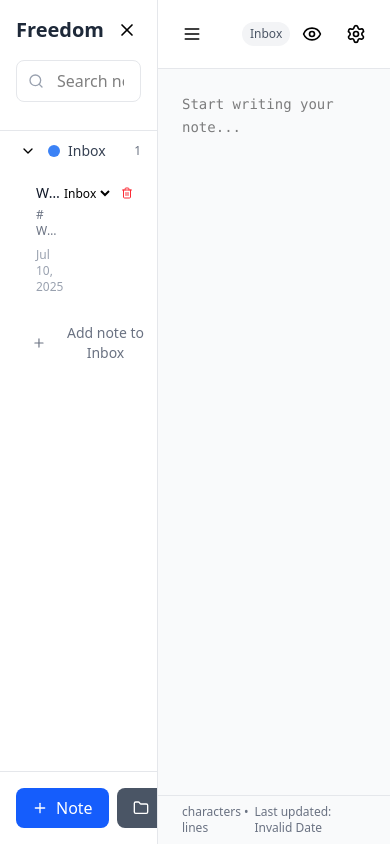
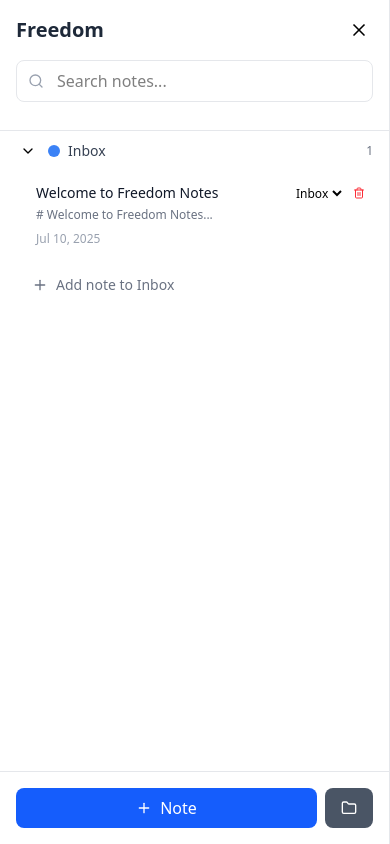
Before and after one commit to erdum/freedom-notes, a React (Vite) app: page / in a window 390 px wide. Built offline with nearby package versions, Linux system fonts and the light colour scheme.

Commit message:
Fix: Sidebar layout issue fixed

```diff
--- a/src/App.jsx
+++ b/src/App.jsx
@@ -22,7 +22,7 @@ function App() {
       <Sidebar />
 
       {/* Main Content */}
-      <div className="flex-1 flex flex-col">
+      <div className="flex-1 flex flex-col overflow-hidden">
         <Topbar />
         {/*<Tagsbar />*/}
         <Editor />
--- a/src/components/Sidebar/index.jsx
+++ b/src/components/Sidebar/index.jsx
@@ -18,9 +18,7 @@ function Sidebar() {
   const createNewNote = useStore((state) => state.createNewNote);
 
   return (
-    <div className={`bg-white border-r border-gray-200 flex flex-col transition-all duration-300 ${
-        sidebarOpen ? 'w-80' : 'w-0'
-      } overflow-hidden`}>
+    <div className={`bg-white border-r border-gray-200 flex flex-col transition-all duration-300 overflow-hidden shrink-0 ${sidebarOpen ? 'w-screen md:w-80' : 'w-0'} overflow-hidden`}>
 
       {/* Header */}
       <Header />
```
Lines whose indentation alone changed are shown as unchanged.
